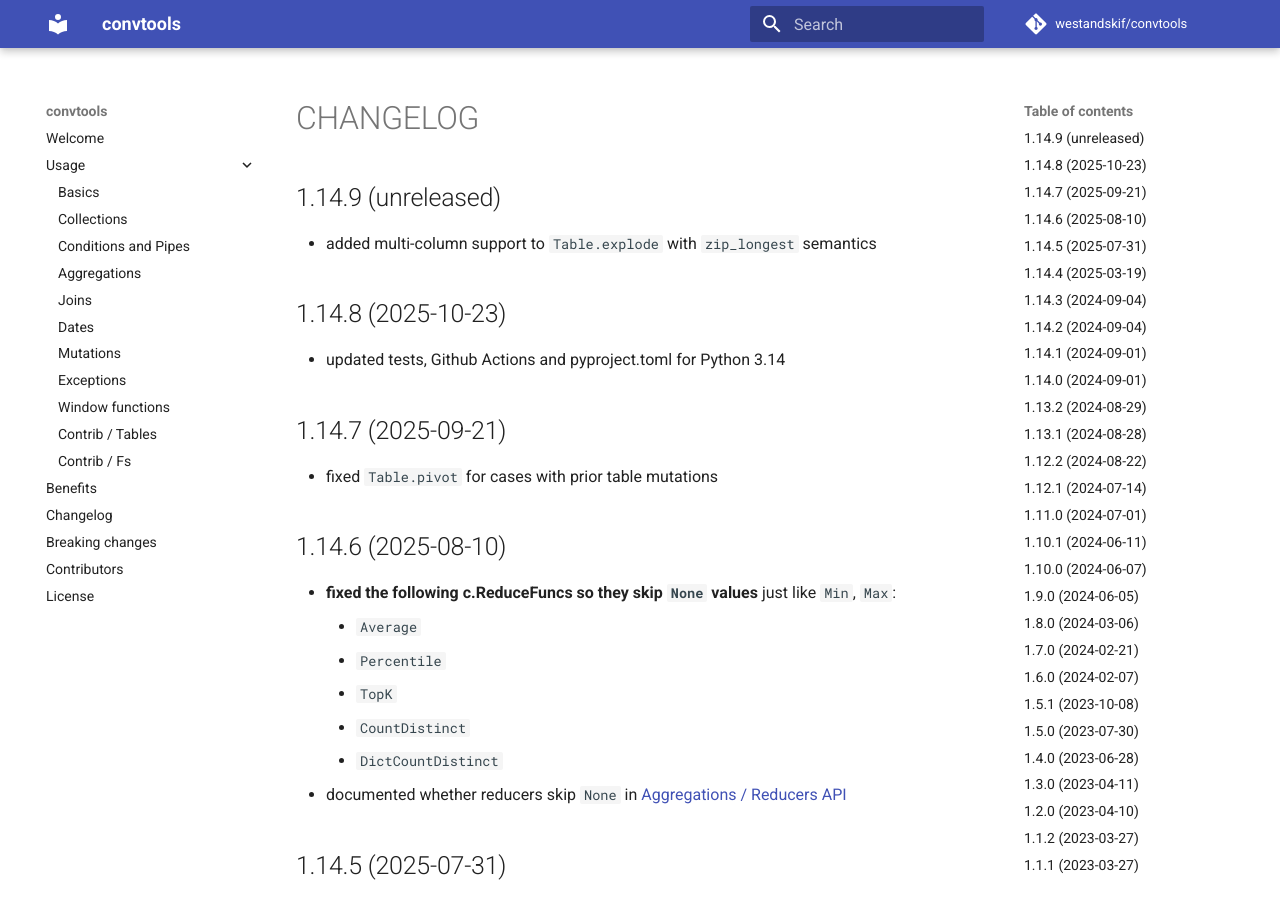
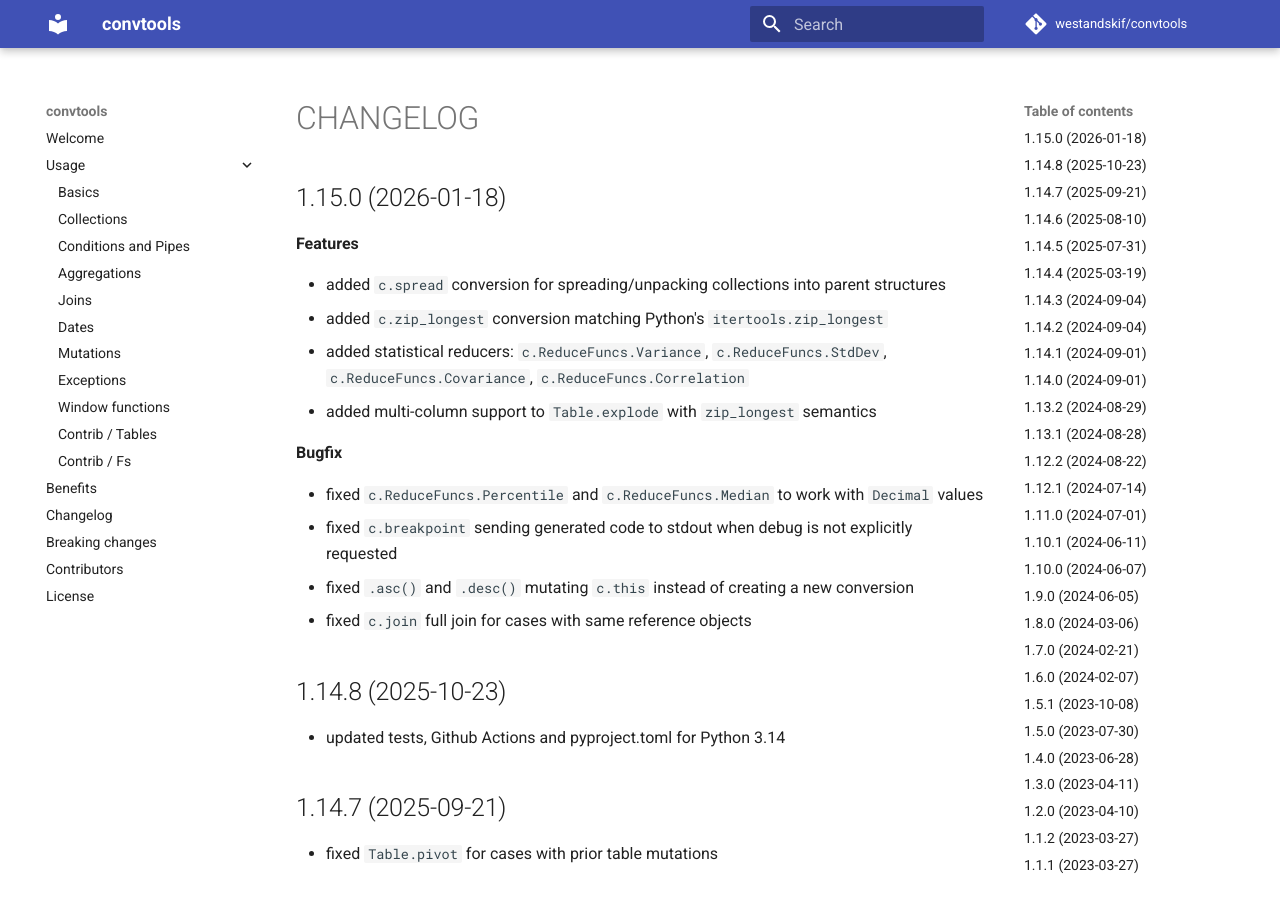
Before and after one commit to westandskif/convtools, an MkDocs documentation site: the page built from docs/CHANGELOG.md, in a window 1280 px wide and 900 px high. Built offline with MkDocs 1.6.1 and Material for MkDocs 9.7.7, drawn with Linux system fonts in a browser that asks for light colours; comment, search, counter and statistics services are not loaded.

Commit message:
updated changelog and bumped version

```diff
--- a/docs/CHANGELOG.md
+++ b/docs/CHANGELOG.md
@@ -1,6 +1,18 @@
-## 1.14.9 (unreleased)
+## 1.15.0 (2026-01-18)
 
+**Features**
+
+- added `c.spread` conversion for spreading/unpacking collections into parent structures
+- added `c.zip_longest` conversion matching Python's `itertools.zip_longest`
+- added statistical reducers: `c.ReduceFuncs.Variance`, `c.ReduceFuncs.StdDev`, `c.ReduceFuncs.Covariance`, `c.ReduceFuncs.Correlation`
 - added multi-column support to `Table.explode` with `zip_longest` semantics
+
+**Bugfix**
+
+- fixed `c.ReduceFuncs.Percentile` and `c.ReduceFuncs.Median` to work with `Decimal` values
+- fixed `c.breakpoint` sending generated code to stdout when debug is not explicitly requested
+- fixed `.asc()` and `.desc()` mutating `c.this` instead of creating a new conversion
+- fixed `c.join` full join for cases with same reference objects
 
 ## 1.14.8 (2025-10-23)
 
--- a/src/convtools/__init__.py
+++ b/src/convtools/__init__.py
@@ -4,4 +4,4 @@ from ._conversion import conversion  # noqa: F401
 from ._dt import DateGrid, DateTimeGrid
 
 
-__version__ = "1.14.8"
+__version__ = "1.15.0"
```
Also changed, not shown: 2 other files.
